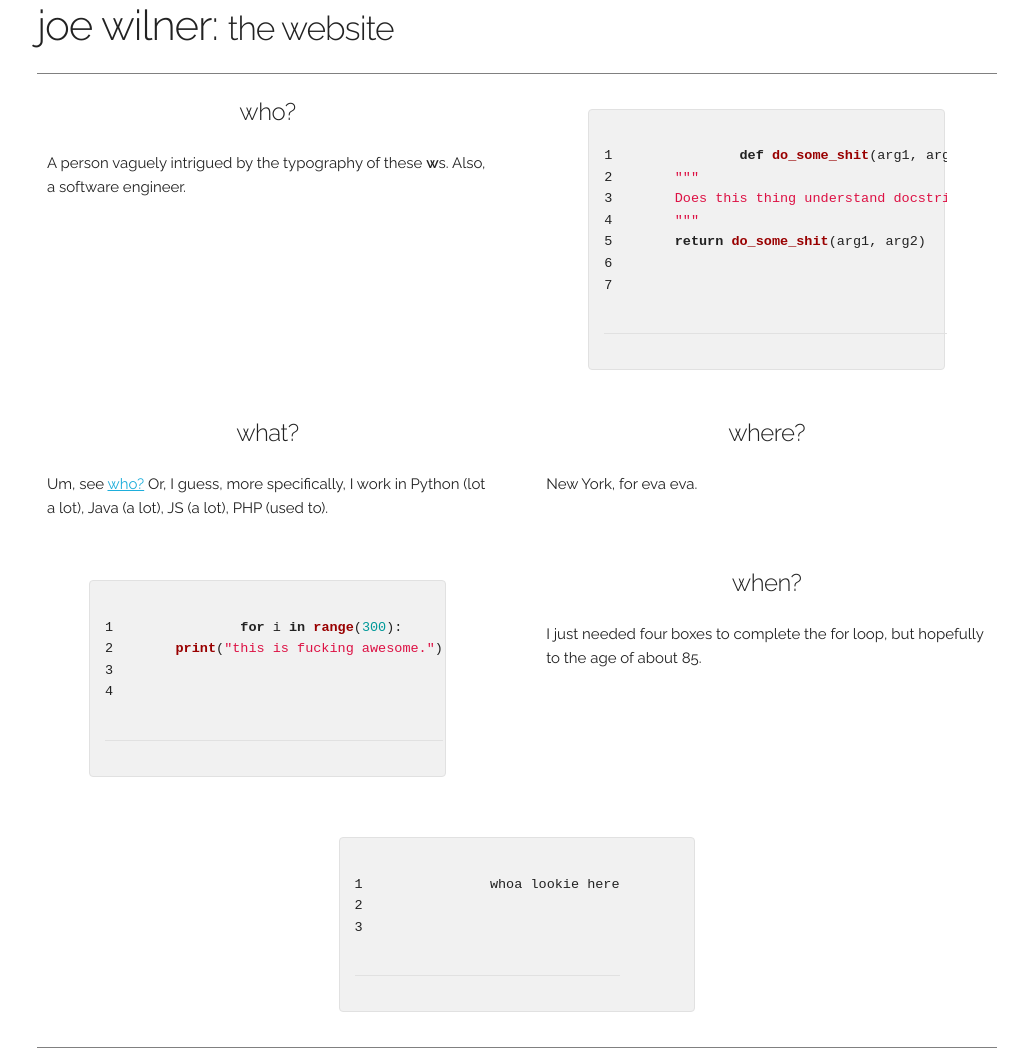
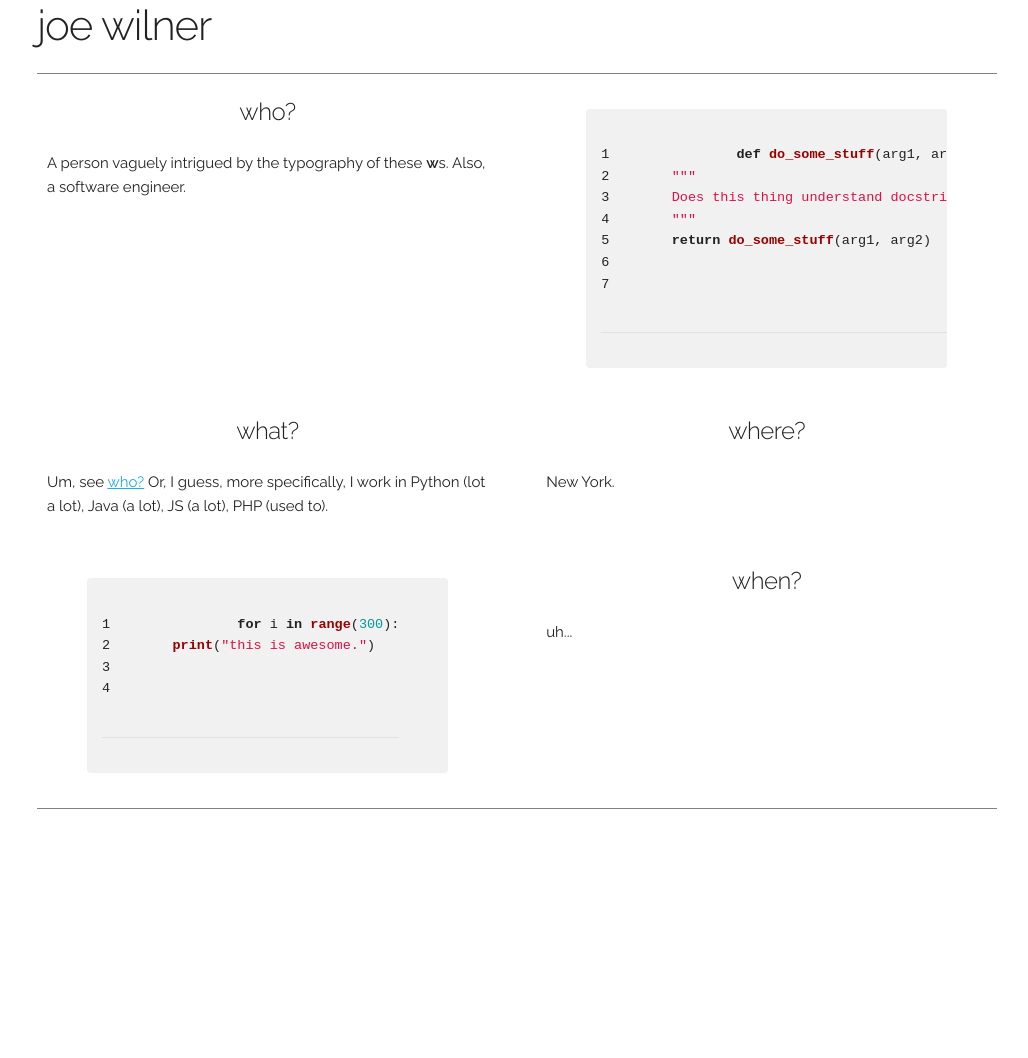
Before and after one commit to jwilner/jwilner.github.io, a Jekyll site: the page built from index.html, in a window 1280 px wide. Shown: the whole page, without its empty margins (123-1151 px from the left). Built offline with Jekyll 4.4.1, drawn with Linux system fonts in a browser that asks for light colours; nearby versions of some CDN libraries; library files that are not in the unit come from our copies; after the commit the page ends 900 px from its top, so only the background shows below that.

Commit message:
Now less smarmy.

```diff
--- a/_layouts/default.html
+++ b/_layouts/default.html
@@ -25,7 +25,7 @@ links:
     <div class="container">
       <section class="header">
         <h2 class="title">
-          joe wilner: <small>the website</small>
+          joe wilner
         </h2>
       </section>
       {{ content }}
--- a/css/custom.css
+++ b/css/custom.css
@@ -1,3 +1,8 @@
+code {
+  margin: 0px;
+  border: none;
+}
+
 section.header {
   border-bottom: grey solid 1px;
   margin-bottom: 10px;
--- a/index.html
+++ b/index.html
@@ -5,22 +5,20 @@ boxes:
   - title: who?
     body: A person vaguely intrigued by the typography of these <strong>w</strong>s. Also, a software engineer.
   - code: |
-          def do_some_shit(arg1, arg2):
+          def do_some_stuff(arg1, arg2):
               """
               Does this thing understand docstrings?
               """
-              return do_some_shit(arg1, arg2)
+              return do_some_stuff(arg1, arg2)
   - title: what?
     body: Um, see <a href='#who'>who?</a> Or, I guess, more specifically, I work in Python (lot a lot), Java (a lot), JS (a lot), PHP (used to).
   - title: where?
-    body: New York, for eva eva.
+    body: New York.
   - code: |
           for i in range(300):
-              print("this is fucking awesome.")
+              print("this is awesome.")
   - title: when?
-    body: I just needed four boxes to complete the for loop, but hopefully to the age of about 85.
-  - code: |
-          whoa lookie here
+    body: uh...
 ---
 {% for box in page.boxes %}
   {% capture parity %}{% cycle 'even', 'odd' %}{% endcapture %}
```
